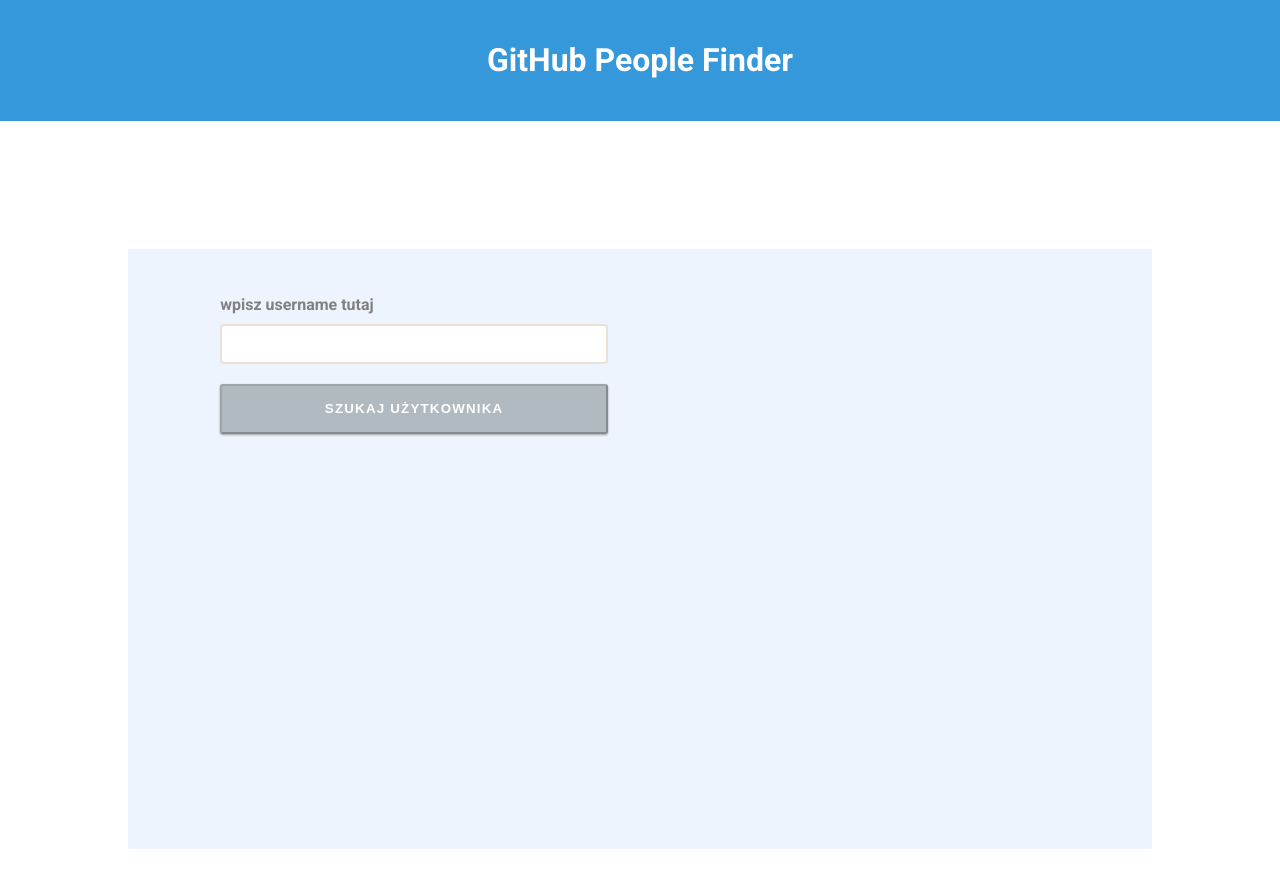
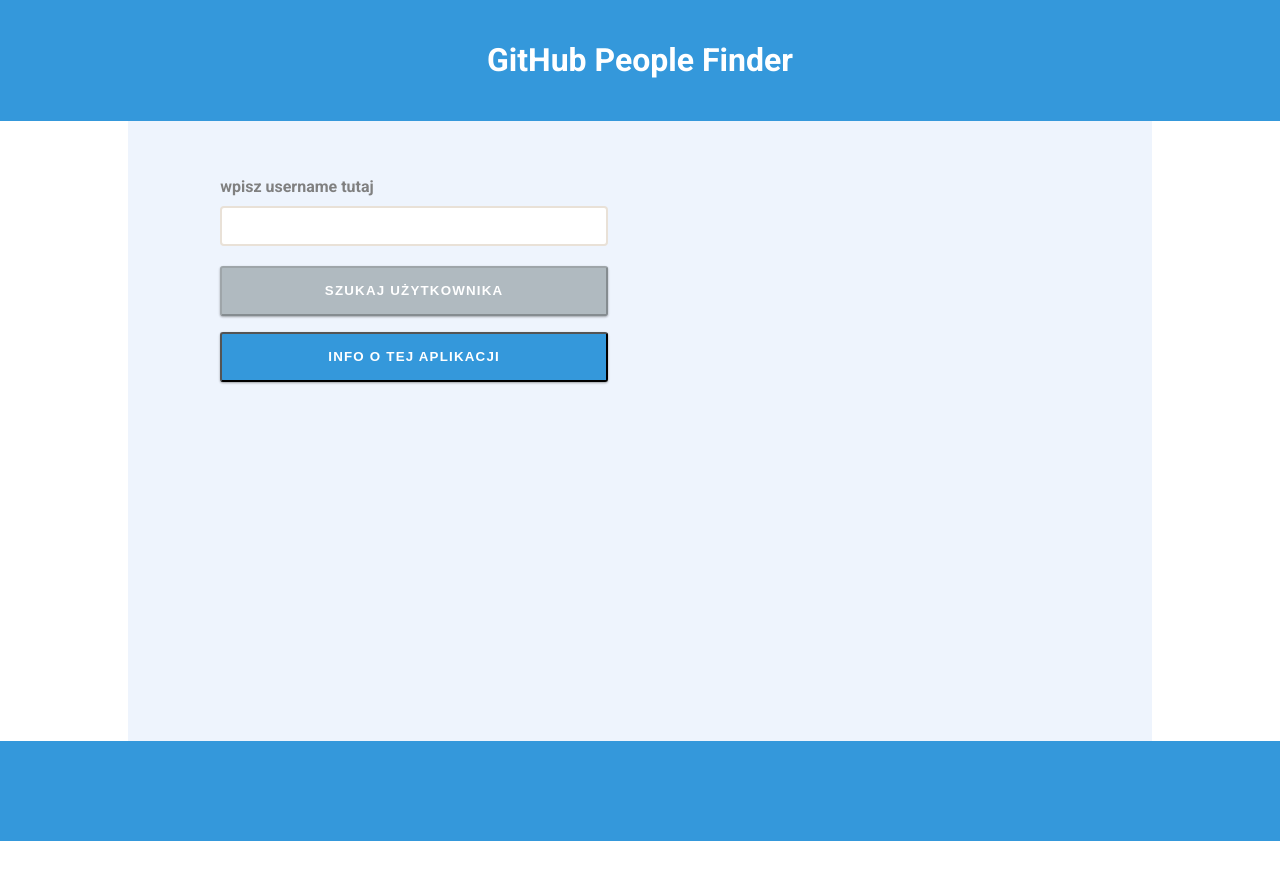
Before and after one commit to FrostyDog/github-user-finder, a React (Create React App) app: page / in a window 1280 px wide. Shown: the top 888 px of the page. After the commit the page ends 841 px from the top, so only its background shows below. Built offline with nearby package versions, Linux system fonts and the light colour scheme.

Commit message:
feat: adds about project button with information + last design touches

```diff
--- a/src/App.scss
+++ b/src/App.scss
@@ -2,28 +2,33 @@
   &__header {
     background-color: #3498db;
     padding: 20px 10px;
-    &__title{
+
+    &__title {
       text-align: center;
-      color:white;
+      color: white;
     }
   }
   &__main {
     max-width: 90%;
     margin: 0 auto;
-    margin-top: 10%;
-    margin-bottom: 10%;
+    margin-top: 0%;
+    margin-bottom: 0%;
     background-color: #eef4fd;
-    padding: 20px 10px;
+    padding: 30px 10px;
     @media screen and (min-width: 1300px) {
       max-width: 65%;
+      margin-top: 5%;
+      margin-bottom: 5%;
     }
     @media screen and (min-width: 960px) {
       max-width: 80%;
     }
+    @media screen and (max-width: 350px) {
+      max-width: 100%;
+    }
   }
   &__footer {
-    background-color: #fff;
-    min-height: 20vh;
-    min-height: 50px;
+    background-color: #3498db;
+    min-height: 100px;
   }
 }
--- /dev/null
+++ b/src/components/AboutGitFinder/index.jsx
@@ -0,0 +1,61 @@
+import React from "react";
+import "./style.scss";
+import Button from "../Generic/Button";
+
+function AboutGitFinder() {
+  const [viewInfo, setViewInfo] = React.useState(false);
+  const [buttonText, setButtonText] = React.useState("Info o tej aplikacji");
+
+  const submitChange = () => {
+    setViewInfo(!viewInfo);
+  };
+
+  React.useEffect(() => {
+    if (viewInfo) {
+      setButtonText("Zwij informacje");
+    } else {
+      setButtonText("Info o tej aplikacji");
+    }
+  }, [viewInfo]);
+
+  return (
+    <div className="AboutGitFinder">
+      <Button text={buttonText} onSubmit={submitChange} />
+      {viewInfo ? (
+        <div className="AboutGitFinder__info">
+          <h3> Wymogi Aplikacji: </h3>
+          <ol>
+            <li>korzysta z publicznego API Githuba;</li>
+            <li>najnowszego api react.js (hooki, Context, itd.)</li>
+            <li>pozwala wpisać id użytkownika;</li>
+            <li>
+              wyświetla maksymalnie 5 ostatnio zmienionych projektów (w raz z
+              sublistą commitów) podanego użytkownika;
+            </li>
+            <li>
+              wyświetla także założenia własne (tej rekrutacyjnej aplikacji)
+              oraz jej autora;
+            </li>
+            <li>
+              wyświetla co drugi element każdej listy wyróżnionym kolorem;
+            </li>
+            <li>
+              korzysta z LESS / SASS. Spełnia wymogi BEM. Jest też estetyczna;
+            </li>
+            <li>
+              jest hostowana (github pages, heroku, itd..), a jej kod jest
+              dostępny publicznie.
+            </li>
+            <li>Miło widziane użycie middlewarów reduxowych.</li>
+          </ol>
+          <h3>
+            Autor: Alex Gubskyy
+            <a href="https://github.com/FrostyDog"> (FrostyDog)</a>
+          </h3>
+        </div>
+      ) : null}
+    </div>
+  );
+}
+
+export default AboutGitFinder;
--- /dev/null
+++ b/src/components/AboutGitFinder/style.scss
@@ -0,0 +1,6 @@
+.AboutGitFinder {
+  margin: 1rem auto;
+  display: flex;
+  max-width: 400px;
+  flex-direction: column;
+}
--- a/src/components/Generic/Button/index.jsx
+++ b/src/components/Generic/Button/index.jsx
@@ -2,7 +2,7 @@
 import React from "react";
 import "./style.scss";
 
-function Button({ onSubmit, buttonState }) {
+function Button({ onSubmit, buttonState, text }) {
   return (
     <button
       type="button"
@@ -10,8 +10,7 @@
       onClick={onSubmit}
       className="Button"
     >
-      {" "}
-      Szukaj użytkownika
+      {text}
     </button>
   );
 }
--- a/src/components/LoginInput/index.jsx
+++ b/src/components/LoginInput/index.jsx
@@ -48,7 +48,11 @@
         className="LoginInput__input"
       />
 
-      <Button buttonState={buttonDisabled} onSubmit={submitChange} />
+      <Button
+        buttonState={buttonDisabled}
+        text="Szukaj użytkownika"
+        onSubmit={submitChange}
+      />
     </div>
   );
 }
--- a/src/components/AuthorDetails/style.scss
+++ b/src/components/UserDetails/style.scss
@@ -2,6 +2,7 @@
   width: 100%;
   display: flex;
   margin: 3rem 0;
+  justify-content: center;
   &__avatar {
     width: 128px;
     height: 128px;
--- a/src/components/UserFinderBlock/index.jsx
+++ b/src/components/UserFinderBlock/index.jsx
@@ -3,8 +3,9 @@
 import { useSelector } from "react-redux";
 import LinkInput from "../LoginInput";
 import Alert from "../Generic/Alert";
-import AuthorInfo from "../AuthorDetails";
+import UserDetails from "../UserDetails";
 import ProjectListItem from "../ProjectListItem";
+import AboutGitFinder from "../AboutGitFinder";
 
 function UserFinderBlock() {
   const userNameObject = useSelector((state) => state.userNameObject);
@@ -14,15 +15,17 @@
   return (
     <div className="UserFinderBlock">
       <div className="UserFinderBlock__user">
-        {alertText ? <Alert text={alertText} /> : null}
-        <LinkInput />
         {Object.keys(userNameObject).length ? (
-          <AuthorInfo
+          <UserDetails
             publicRepos={userNameObject.public_repos}
             avatarUrl={userNameObject.avatar_url}
             login={userNameObject.login}
           />
         ) : null}
+        {alertText ? <Alert text={alertText} /> : null}
+        <LinkInput />
+
+        <AboutGitFinder />
       </div>
       <div className="UserFinderBlock__projects">
         {projectsWithCommits.map((el) => (
--- a/src/components/UserFinderBlock/style.scss
+++ b/src/components/UserFinderBlock/style.scss
@@ -16,7 +16,7 @@
     width: 50%;
     padding: 0 2rem;
     @media screen and (max-width: 1000px) {
-      width: auto;
+      width: 100%;
     }
   }
   &__projects {
@@ -25,7 +25,7 @@
     flex-direction: column;
     align-items: center;
     @media screen and (max-width: 1000px) {
-      width: auto;
+      width: 100%;
     }
   }
 }
```
Also changed, not shown: src/components/UserDetails/index.jsx (renamed from src/components/AuthorDetails/index.jsx), 1 other file (tests, documents, lock files or other folders).
